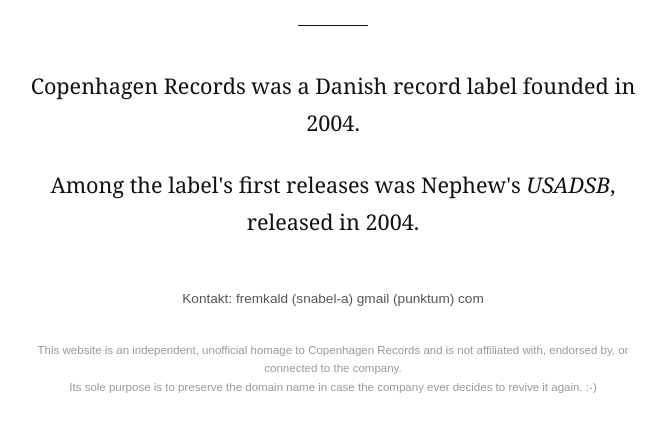
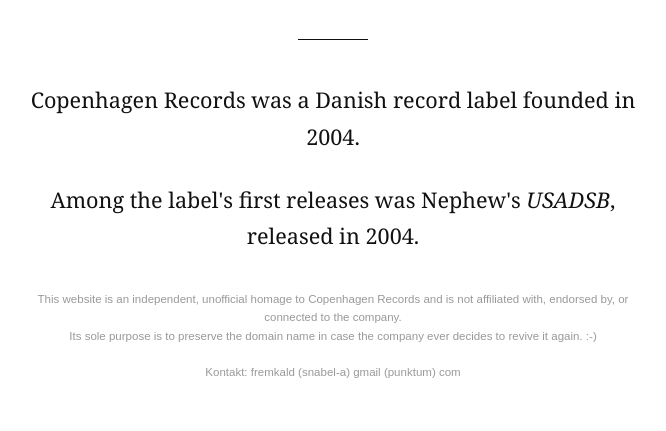
Before and after one commit to kfrost8660/copenhagenrecords.dk, a plain HTML site: page index.html in a window 1280 px wide. Shown: the part 303-734 px from the top of the page, without its empty margins (307-973 px from the left). Drawn offline with Linux system fonts and the light colour scheme.

Commit message:
Update contact section styling and content
Adjusted contact section styling and added contact information back to the HTML.

```diff
--- a/index.html
+++ b/index.html
@@ -1,3 +1,4 @@
+
 <!DOCTYPE html>
 <html lang="en">
 <head>
@@ -63,10 +64,12 @@
     }
 
     .contact {
-      margin: 50px auto 0;
+      margin: 18px auto 0;
+      max-width: 620px;
+      color: #999;
       font-family: Arial, Helvetica, sans-serif;
-      font-size: 0.85rem;
-      color: #555;
+      font-size: 0.72rem;
+      line-height: 1.6;
     }
 
     .note {
@@ -100,13 +103,13 @@
       Among the label's first releases was Nephew's <em>USADSB</em>, released in 2004.
     </p>
 
-    <div class="contact">
-      Kontakt: fremkald (snabel-a) gmail (punktum) com
-    </div>
-
     <div class="note">
       This website is an independent, unofficial homage to Copenhagen Records and is not affiliated with, endorsed by, or connected to the company.<br>
       Its sole purpose is to preserve the domain name in case the company ever decides to revive it again. :-)
+    </div>
+
+    <div class="contact">
+      Kontakt: fremkald (snabel-a) gmail (punktum) com
     </div>
 
   </main>
```
